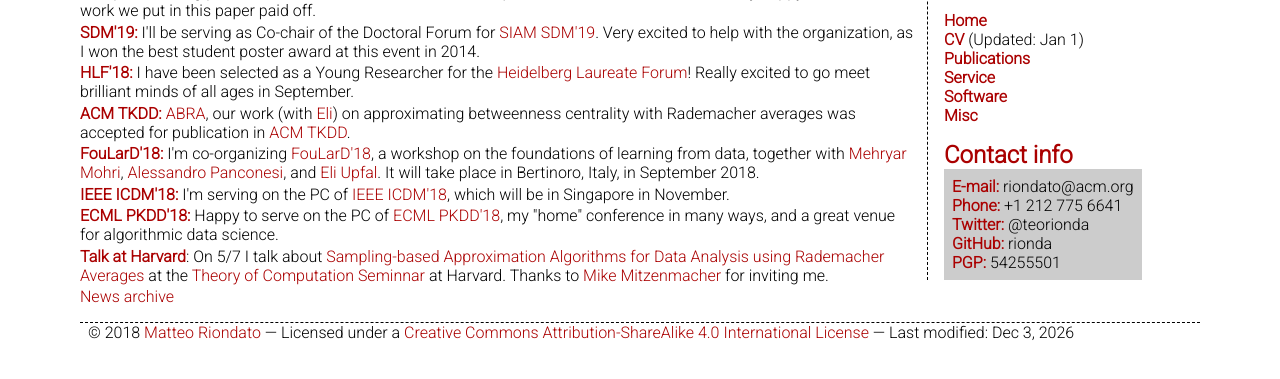
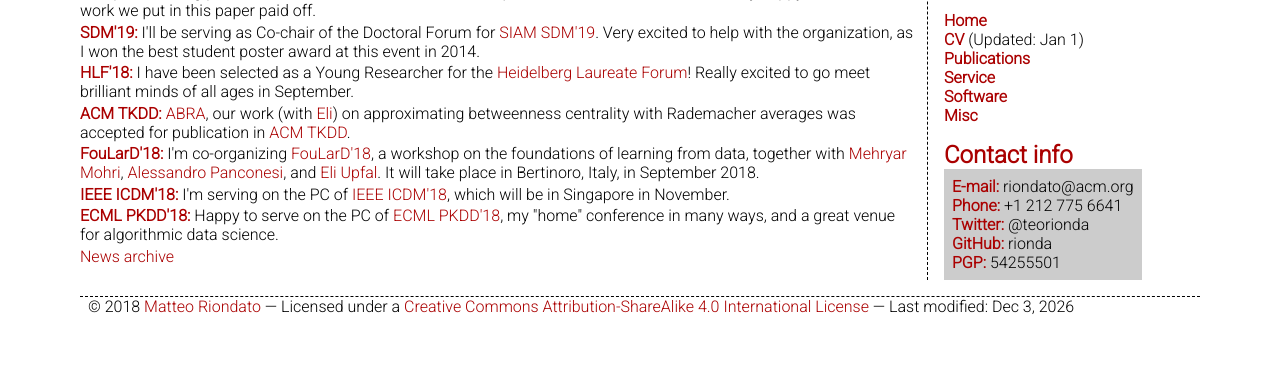
Before and after one commit to rionda/rionda.to, a PHP site: page / in a window 1280 px wide. Shown: the part 355-734 px from the top of the page. Run offline with PHP 8.4, Linux system fonts and the light colour scheme.

Commit message:
Move Harvard talk to the archive.

```diff
--- a/index.php
+++ b/index.php
@@ -66,14 +66,6 @@ develop
 					href="http://www.ecmlpkdd2018.org/">ECML PKDD'18</a>, my "home"
 					conference in many ways, and a great venue for algorithmic data
 					science.</li>
-					<li><strong>Talk at Harvard</strong>: On 5/7 I talk about <a
-					href="https://www.seas.harvard.edu/calendar/event/111551">Sampling-based
-					Approximation Algorithms for Data Analysis using Rademacher
-					Averages</a> at the <a
-					href="https://toc.seas.harvard.edu/toc-seminar">Theory of Computation
-					Seminnar</a> at Harvard. Thanks to <a
-					href="http://www.eecs.harvard.edu/~michaelm/">Mike Mitzenmacher</a>
-					for inviting me.</li>
 					<li><a href="oldnews.php">News archive</a></li>
 				</ul>
 <?php include("footer.html"); ?>
```
Also changed, not shown: oldnews.php (+8 -0 lines).
